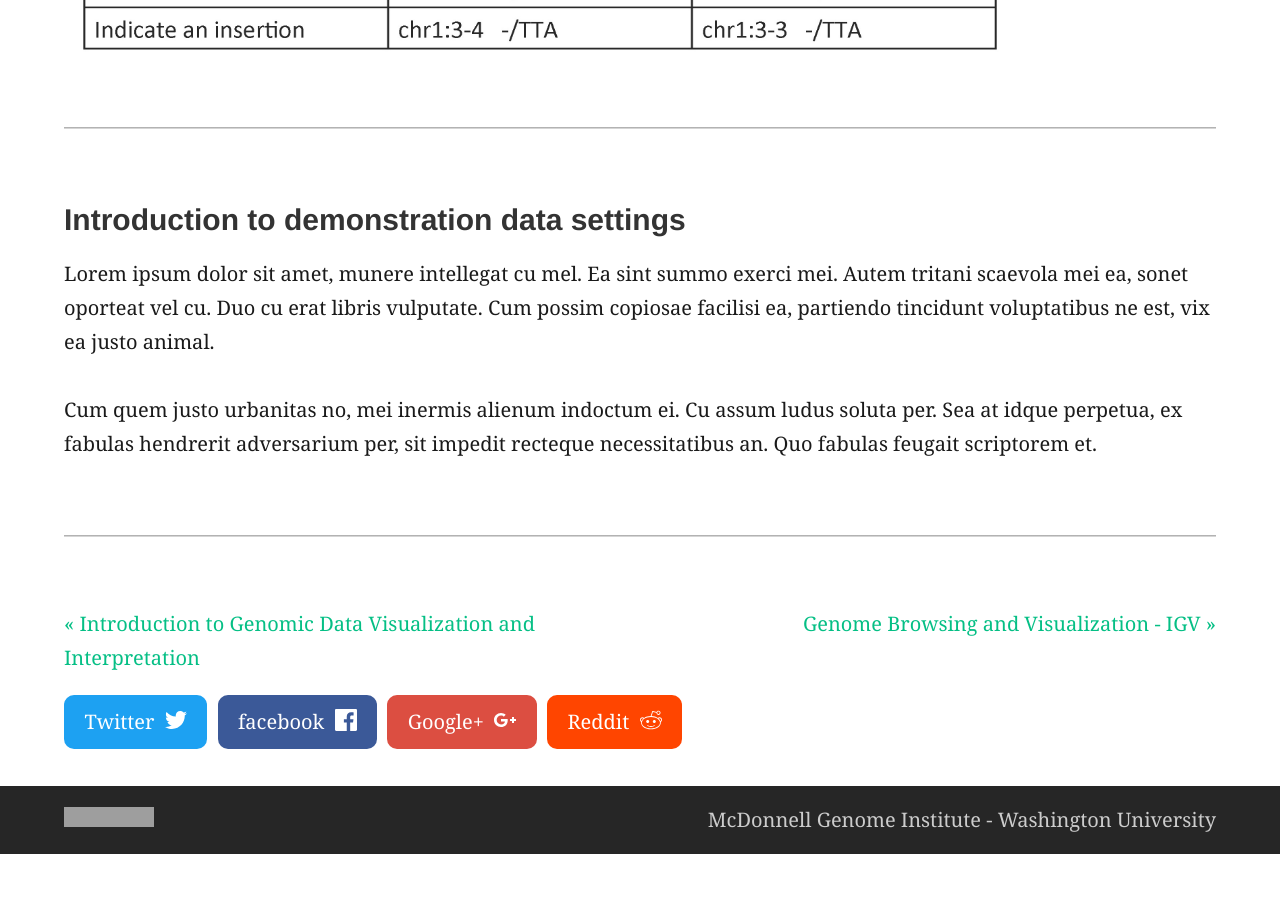
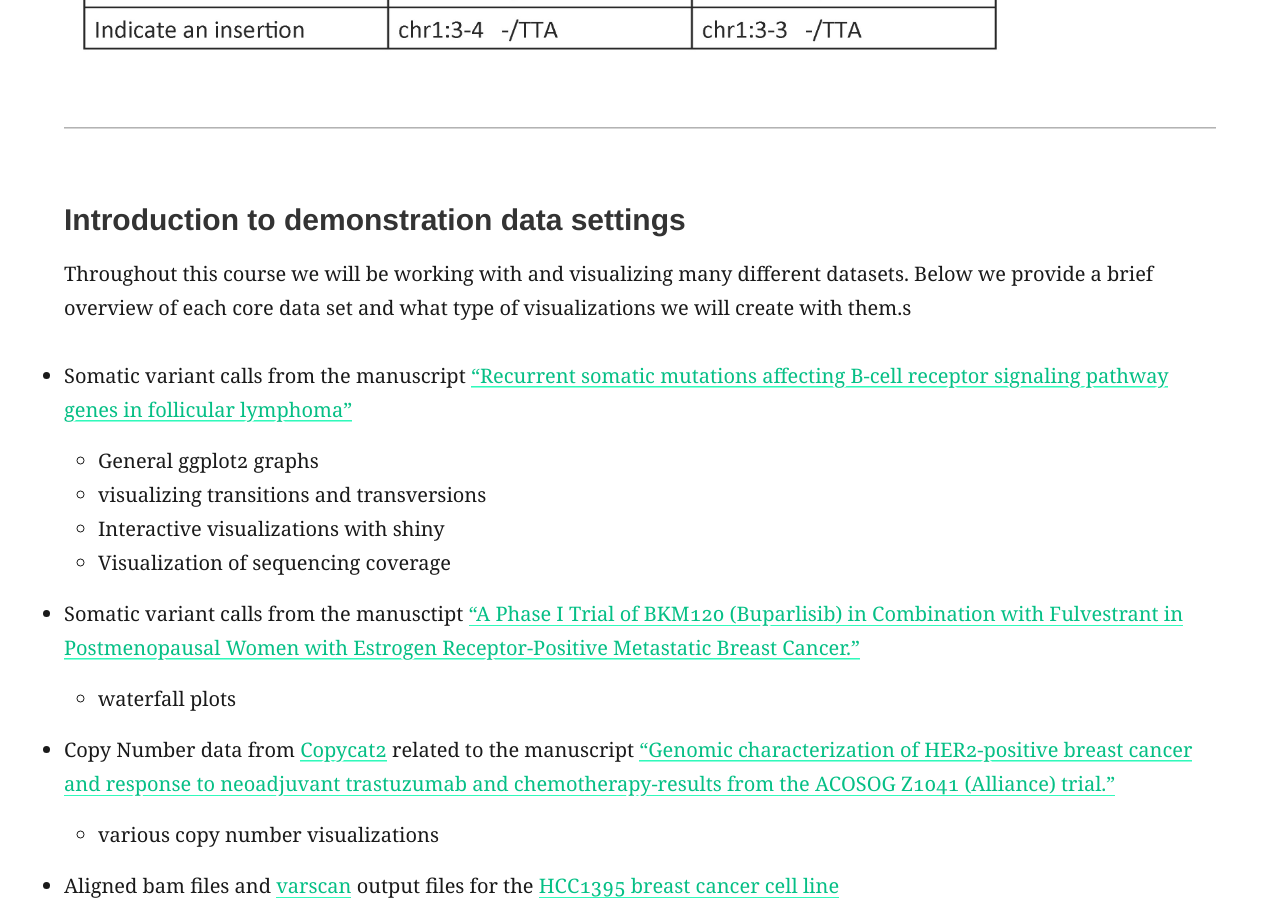
Before and after one commit to griffithlab/genviz.org, a Jekyll site: the page built from _posts/0001-02-01-Review_of_Central_Concepts.md, in a window 1280 px wide and 900 px high, scrolled down 5648 px. Built offline with Jekyll 4.4.1, drawn with Linux system fonts in a browser that asks for light colours; nearby versions of some CDN libraries; before the commit the page ends 6502 px from its top, so only the background shows below that; some of the changed text lies outside the part shown; grey boxes are pictures that could not be loaded.

Commit message:
added datasets to central concepts

```diff
--- a/_posts/0001-02-01-Review_of_Central_Concepts.md
+++ b/_posts/0001-02-01-Review_of_Central_Concepts.md
@@ -98,8 +98,25 @@ To indicate insertions or deletions:
 
 ### Introduction to demonstration data settings
 
-Lorem ipsum dolor sit amet, munere intellegat cu mel. Ea sint summo exerci mei. Autem tritani scaevola mei ea, sonet oporteat vel cu. Duo cu erat libris vulputate. Cum possim copiosae facilisi ea, partiendo tincidunt voluptatibus ne est, vix ea justo animal.
+Throughout this course we will be working with and visualizing many different datasets. Below we provide a brief overview of each core data set and what type of visualizations we will create with them.s
 
-Cum quem justo urbanitas no, mei inermis alienum indoctum ei. Cu assum ludus soluta per. Sea at idque perpetua, ex fabulas hendrerit adversarium per, sit impedit recteque necessitatibus an. Quo fabulas feugait scriptorem et.
+* Somatic variant calls from the manuscript ["Recurrent somatic mutations affecting B-cell receptor signaling pathway genes in follicular lymphoma"](http://www.bloodjournal.org/content/129/4/473/tab-figures-only?sso-checked=true)
+    * General ggplot2 graphs
+    * visualizing transitions and transversions
+    * Interactive visualizations with shiny
+    * Visualization of sequencing coverage
+* Somatic variant calls from the manusctipt ["A Phase I Trial of BKM120 (Buparlisib) in Combination with Fulvestrant in Postmenopausal Women with Estrogen Receptor-Positive Metastatic Breast Cancer."](https://www.ncbi.nlm.nih.gov/pubmed/26563128)
+    * waterfall plots
+* Copy Number data from [Copycat2](https://github.com/abelhj/cc2) related to the manuscript ["Genomic characterization of HER2-positive breast cancer and response to neoadjuvant trastuzumab and chemotherapy-results from the ACOSOG Z1041 (Alliance) trial."](https://www.ncbi.nlm.nih.gov/pubmed/28453704)
+    * various copy number visualizations
+* Aligned bam files and [varscan](http://varscan.sourceforge.net/) output files for the [HCC1395 breast cancer cell line](http://www.atcc.org/products/all/CRL-2321.aspx)
+    * Visualizing data with IGV
+    * Loss of Heterozygosity graphics
+*  Expression data from the manuscript ["A nineteen gene-based risk score classifier predicts prognosis of colorectal cancer patients."](https://www.ncbi.nlm.nih.gov/pubmed/25049118)
+    * Differential expression
+    * Pathway analysis
+    * Pathway Visualization
+* Coverage data from [bedtools](http://bedtools.readthedocs.io/en/latest/) related to the manuscript ["Truncating Prolactin Receptor Mutations Promote Tumor Growth in Murine Estrogen Receptor-Alpha Mammary Carcinomas"](https://www.ncbi.nlm.nih.gov/pubmed/27681435)
+    * Displaying gene coverage
 
 ***
```
Also changed, not shown: _posts/0003-05-01-cnFreq_GenVisR.md (+1 -1 lines).
